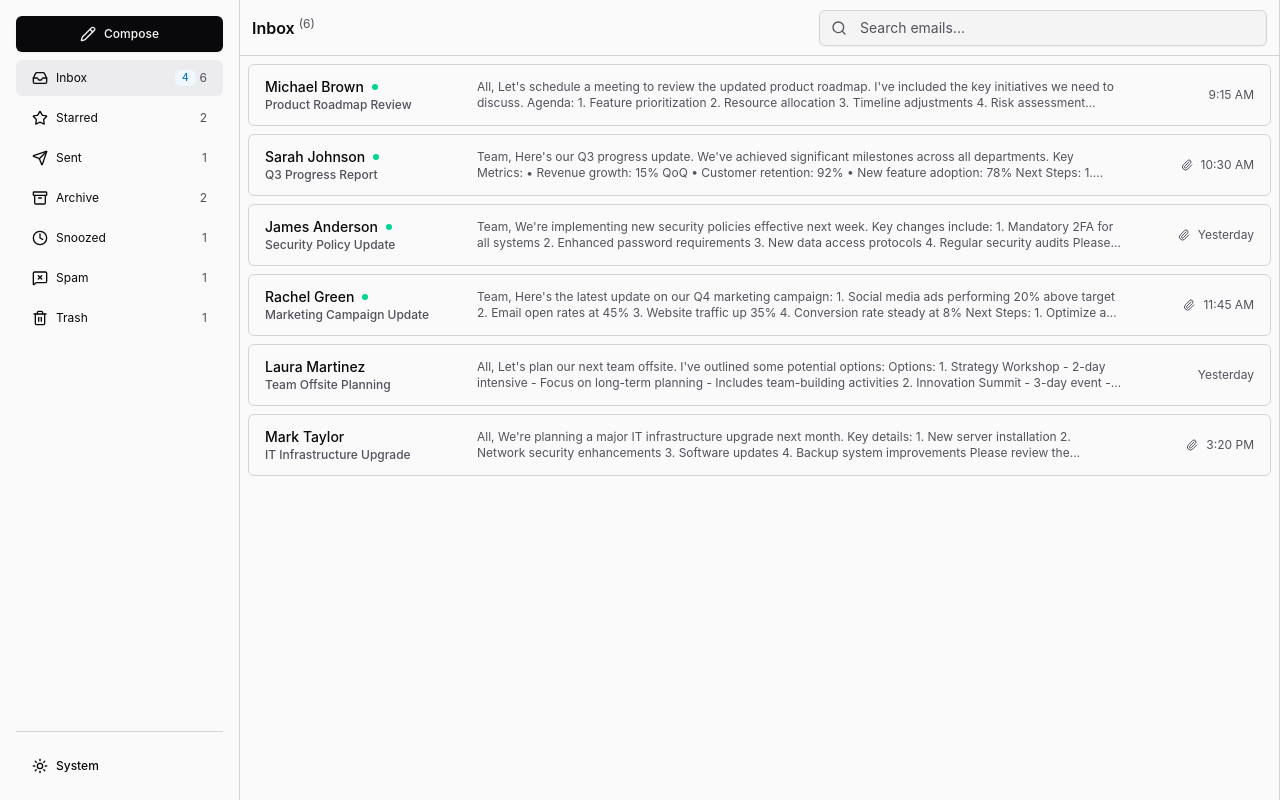
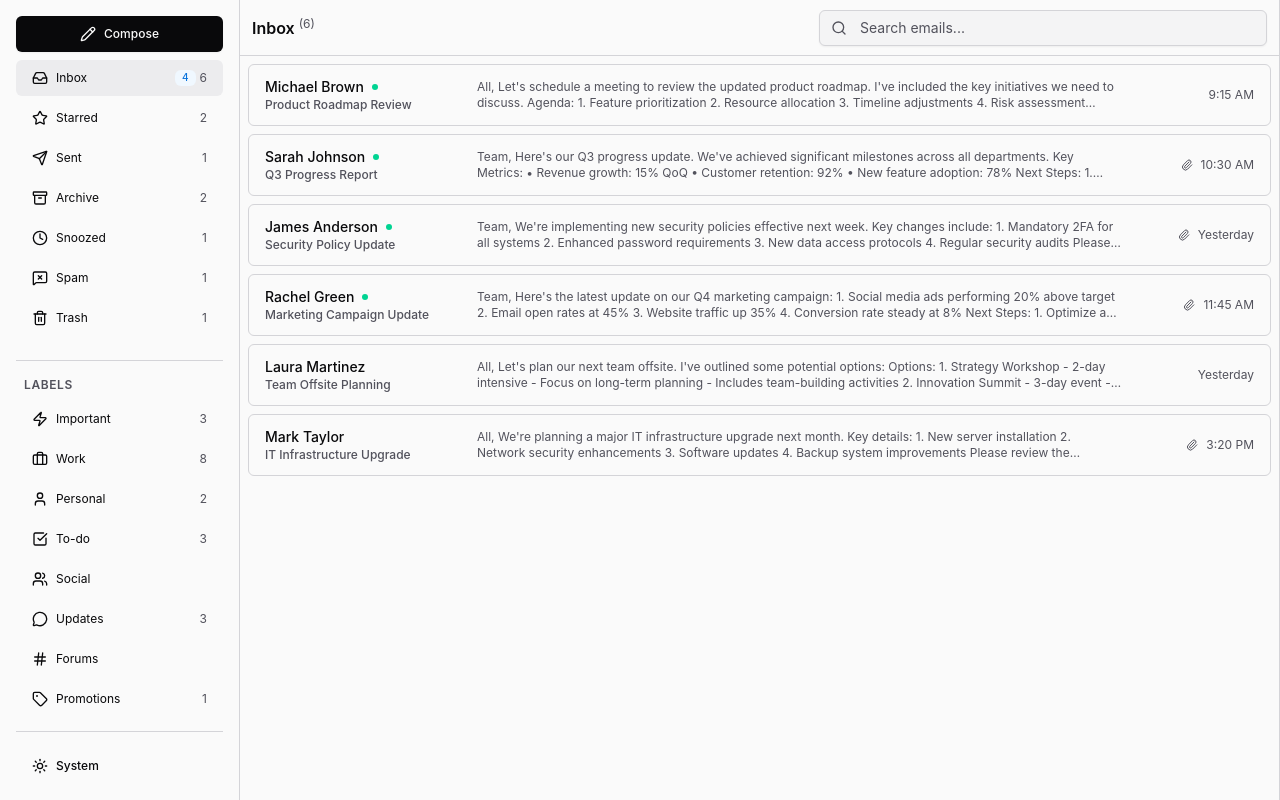
Before and after one commit to neilsong/fmail, a React (Vite) app in the folder frontend/: page / in a window 1280 px wide. Built offline with nearby package versions, Linux system fonts and the light colour scheme.

Commit message:
feat: implement starred email functionality and improve email filtering in sidebar

```diff
--- a/frontend/package.json
+++ b/frontend/package.json
@@ -8,7 +8,7 @@
     "build": "tsc -b && vite build",
     "lint": "eslint .",
     "preview": "vite preview",
-    "check:types": "tsc --noEmit",
+    "check:types": "tsc --noEmit -p tsconfig.app.json",
     "fix:format": "prettier . --write --experimental-cli"
   },
   "dependencies": {
--- a/frontend/src/components/email/EmailList.tsx
+++ b/frontend/src/components/email/EmailList.tsx
@@ -9,14 +9,28 @@ interface EmailListProps {
 }
 
 export const EmailList = ({ onEmailSelect }: EmailListProps) => {
-  const { getFilteredEmails, currentLocation, currentTag, searchQuery, setSearchQuery } =
+  const { getFilteredEmails, currentLocation, currentTag, showStarred, searchQuery, setSearchQuery } =
     useEmailStore();
 
   const filteredEmails = getFilteredEmails();
 
   const getViewTitle = () => {
-    if (currentTag === EmailTag.starred) {
+    if (showStarred) {
       return "Starred";
+    }
+
+    if (currentTag) {
+      const tagTitles = {
+        [EmailTag.important]: "Important",
+        [EmailTag.work]: "Work",
+        [EmailTag.personal]: "Personal",
+        [EmailTag.todo]: "To-do",
+        [EmailTag.social]: "Social",
+        [EmailTag.updates]: "Updates",
+        [EmailTag.forums]: "Forums",
+        [EmailTag.promotions]: "Promotions",
+      };
+      return tagTitles[currentTag] || "Filtered";
     }
 
     const locationTitles = {
@@ -37,8 +51,22 @@ export const EmailList = ({ onEmailSelect }: EmailListProps) => {
       return `No emails matching "${searchQuery}"`;
     }
 
-    if (currentTag === EmailTag.starred) {
+    if (showStarred) {
       return "No starred emails";
+    }
+
+    if (currentTag) {
+      const tagMessages = {
+        [EmailTag.important]: "No important emails",
+        [EmailTag.work]: "No work emails",
+        [EmailTag.personal]: "No personal emails",
+        [EmailTag.todo]: "No to-do emails",
+        [EmailTag.social]: "No social emails",
+        [EmailTag.updates]: "No update emails",
+        [EmailTag.forums]: "No forum emails",
+        [EmailTag.promotions]: "No promotional emails",
+      };
+      return tagMessages[currentTag] || "No emails with this label";
     }
 
     const locationMessages = {
--- a/frontend/src/components/email/EmailSidebar.tsx
+++ b/frontend/src/components/email/EmailSidebar.tsx
@@ -6,8 +6,12 @@ import { EmailLocation, EmailTag } from "@/store/email.schema";
 import { useEmailStore } from "@/store/useEmailStore";
 import {
   Archive,
+  Briefcase,
+  CheckSquare,
   Clock,
+  Hash,
   Inbox,
+  MessageCircle,
   MessageSquareXIcon,
   Moon,
   PanelRightCloseIcon,
@@ -16,7 +20,11 @@ import {
   Send,
   Star,
   Sun,
+  Tag,
   Trash2,
+  User,
+  Users,
+  Zap,
 } from "lucide-react";
 
 interface EmailSidebarProps {
@@ -28,9 +36,12 @@ export const EmailSidebar = ({ isOpen, onToggle }: EmailSidebarProps) => {
   const {
     currentLocation,
     currentTag,
+    showStarred,
     setCurrentLocation,
     setCurrentTag,
+    setShowStarred,
     getLocationCount,
+    getStarredCount,
     getTagCount,
     emails,
     setSelectedEmail,
@@ -46,7 +57,7 @@ export const EmailSidebar = ({ isOpen, onToggle }: EmailSidebarProps) => {
   const sentCount = getLocationCount(EmailLocation.sent);
   const archiveCount = getLocationCount(EmailLocation.archive);
   const snoozedCount = getLocationCount(EmailLocation.snoozed);
-  const starredCount = getTagCount(EmailTag.starred);
+  const starredCount = getStarredCount();
 
   const unreadInboxCount = emails.filter(
     (e) => e.location === EmailLocation.inbox && e.unread
@@ -60,9 +71,38 @@ export const EmailSidebar = ({ isOpen, onToggle }: EmailSidebarProps) => {
 
   const handleStarredClick = () => {
     setCurrentLocation("all");
-    setCurrentTag(EmailTag.starred);
+    setShowStarred(true);
     setSelectedEmail(null); // Clear selected email
     setCurrentView("home"); // Return to home view
+  };
+
+  const handleLabelClick = (tag: EmailTag) => {
+    setCurrentLocation("all");
+    setCurrentTag(tag);
+    setSelectedEmail(null); // Clear selected email
+    setCurrentView("home"); // Return to home view
+  };
+
+  const labelIcons = {
+    [EmailTag.important]: Zap,
+    [EmailTag.work]: Briefcase,
+    [EmailTag.personal]: User,
+    [EmailTag.todo]: CheckSquare,
+    [EmailTag.social]: Users,
+    [EmailTag.updates]: MessageCircle,
+    [EmailTag.forums]: Hash,
+    [EmailTag.promotions]: Tag,
+  };
+
+  const labelNames = {
+    [EmailTag.important]: "Important",
+    [EmailTag.work]: "Work",
+    [EmailTag.personal]: "Personal",
+    [EmailTag.todo]: "To-do",
+    [EmailTag.social]: "Social",
+    [EmailTag.updates]: "Updates",
+    [EmailTag.forums]: "Forums",
+    [EmailTag.promotions]: "Promotions",
   };
 
   return (
@@ -74,12 +114,12 @@ export const EmailSidebar = ({ isOpen, onToggle }: EmailSidebarProps) => {
         )}
       >
         <div className="flex h-full flex-col">
-          <div className="flex flex-col gap-2">
-            <Button className="gap-2" onClick={openComposeModal}>
-              <Pencil className="size-4" />
-              Compose
-            </Button>
-            <nav className="flex-1 flex flex-col gap-1 [&>button]:font-normal">
+          <Button className="gap-2 mb-2" onClick={openComposeModal}>
+            <Pencil className="size-4" />
+            Compose
+          </Button>
+          <div className="flex-1 flex flex-col gap-2 overflow-y-auto">
+            <nav className="flex flex-col gap-1 [&>button]:font-normal">
             <Button
               variant="ghost"
               className={cn(
@@ -107,7 +147,7 @@ export const EmailSidebar = ({ isOpen, onToggle }: EmailSidebarProps) => {
               variant="ghost"
               className={cn(
                 "justify-between gap-2",
-                currentTag === EmailTag.starred && "bg-muted"
+                showStarred && "bg-muted"
               )}
               onClick={handleStarredClick}
             >
@@ -212,6 +252,37 @@ export const EmailSidebar = ({ isOpen, onToggle }: EmailSidebarProps) => {
               )}
             </Button>
             </nav>
+
+            <div className="mt-4 border-t pt-4">
+              <h3 className="mb-2 px-2 text-xs font-semibold text-muted-foreground uppercase tracking-wider">Labels</h3>
+              <nav className="flex flex-col gap-1 [&>button]:font-normal">
+                {Object.entries(labelNames).map(([tag, name]) => {
+                  const Icon = labelIcons[tag as EmailTag];
+                  const count = getTagCount(tag as EmailTag);
+                  return (
+                    <Button
+                      key={tag}
+                      variant="ghost"
+                      className={cn(
+                        "justify-between gap-2",
+                        currentTag === tag && "bg-muted"
+                      )}
+                      onClick={() => handleLabelClick(tag as EmailTag)}
+                    >
+                      <div className="flex items-center gap-2">
+                        <Icon className="size-4" />
+                        {name}
+                      </div>
+                      {count > 0 && (
+                        <span className="text-xs font-normal text-muted-foreground">
+                          {count}
+                        </span>
+                      )}
+                    </Button>
+                  );
+                })}
+              </nav>
+            </div>
           </div>
           <div className="mt-auto pt-4 border-t">
             <Button
--- a/frontend/src/components/ui/avatar.tsx
+++ b/frontend/src/components/ui/avatar.tsx
@@ -1,5 +1,5 @@
 import { Avatar as AvatarBase } from "@base-ui-components/react/avatar";
-import { cva, VariantProps } from "class-variance-authority";
+import { cva, type VariantProps } from "class-variance-authority";
 import * as React from "react";
 
 import { cn } from "@/lib/utils";
--- a/frontend/src/data/emails.json
+++ b/frontend/src/data/emails.json
@@ -7,6 +7,7 @@
     "preview": "All,\n\nLet's schedule a meeting to review the updated product roadmap. I've included the key initiatives we need to discuss.\n\nAgenda:\n1. Feature prioritization\n2. Resource allocation\n3. Timeline adjustments\n4. Risk assessment\n\nProposed times:\n- Tomorrow 10 AM\n- Thursday 2 PM\n\nPlease confirm your availability.\n\nBest,\nMichael",
     "time": "9:15 AM",
     "unread": true,
+    "starred": false,
     "hasAttachment": false,
     "location": "inbox",
     "tags": ["work", "important"]
@@ -19,9 +20,10 @@
     "preview": "Team,\n\nHere's our Q3 progress update. We've achieved significant milestones across all departments.\n\nKey Metrics:\n• Revenue growth: 15% QoQ\n• Customer retention: 92%\n• New feature adoption: 78%\n\nNext Steps:\n1. Finalize Q4 roadmap\n2. Prepare for annual review\n3. Optimize operational workflows\n\nPlease review the attached report and share your feedback.\n\nBest regards,\nSarah",
     "time": "10:30 AM",
     "unread": true,
+    "starred": true,
     "hasAttachment": true,
     "location": "inbox",
-    "tags": ["work", "important", "starred"]
+    "tags": ["work", "important"]
   },
   {
     "id": 6,
@@ -31,6 +33,7 @@
     "preview": "Team,\n\nWe're implementing new security policies effective next week. Key changes include:\n\n1. Mandatory 2FA for all systems\n2. Enhanced password requirements\n3. New data access protocols\n4. Regular security audits\n\nPlease review the attached document and complete the required training by Friday.\n\nBest regards,\nJames",
     "time": "Yesterday",
     "unread": true,
+    "starred": false,
     "hasAttachment": true,
     "location": "inbox",
     "tags": ["work", "important", "todo"]
@@ -43,6 +46,7 @@
     "preview": "Team,\n\nHere's the latest update on our Q4 marketing campaign:\n\n1. Social media ads performing 20% above target\n2. Email open rates at 45%\n3. Website traffic up 35%\n4. Conversion rate steady at 8%\n\nNext Steps:\n1. Optimize ad spend\n2. Launch new content series\n3. Prepare for holiday campaign\n\nLet's discuss in our weekly meeting.\n\nBest,\nRachel",
     "time": "11:45 AM",
     "unread": true,
+    "starred": false,
     "hasAttachment": true,
     "location": "inbox",
     "tags": ["work", "updates"]
@@ -55,6 +59,7 @@
     "preview": "Team,\n\nWe need to finalize the budget for next quarter. Please prepare your department's requirements.\n\nKey Areas:\n1. Marketing spend\n2. R&D allocation\n3. Operational costs\n4. Contingency planning\n\nMeeting Details:\nDate: Friday\nTime: 11 AM\nLocation: Conference Room B\n\nBest,\nEmily",
     "time": "Yesterday",
     "unread": false,
+    "starred": false,
     "hasAttachment": false,
     "location": "archive",
     "tags": ["work"]
@@ -67,6 +72,7 @@
     "preview": "Team,\n\nAttached is the draft for the upcoming client proposal. Please review and provide feedback.\n\nSections:\n1. Executive Summary\n2. Solution Overview\n3. Implementation Plan\n4. Pricing Structure\n5. Case Studies\n\nDeadline for feedback: EOD Friday.\n\nBest regards,\nDavid",
     "time": "Yesterday",
     "unread": false,
+    "starred": false,
     "hasAttachment": true,
     "location": "sent",
     "tags": ["work", "todo"]
@@ -79,9 +85,10 @@
     "preview": "All,\n\nLet's plan our next team offsite. I've outlined some potential options:\n\nOptions:\n1. Strategy Workshop\n   - 2-day intensive\n   - Focus on long-term planning\n   - Includes team-building activities\n\n2. Innovation Summit\n   - 3-day event\n   - Guest speakers\n   - Hackathon included\n\n3. Leadership Retreat\n   - 1-day session\n   - Focus on management skills\n   - Includes coaching sessions\n\nPlease vote for your preferred option by Wednesday.\n\nBest,\nLaura",
     "time": "Yesterday",
     "unread": false,
+    "starred": true,
     "hasAttachment": false,
     "location": "inbox",
-    "tags": ["personal", "starred"]
+    "tags": ["personal"]
   },
   {
     "id": 8,
@@ -91,6 +98,7 @@
     "preview": "All,\n\nWe're planning a major IT infrastructure upgrade next month. Key details:\n\n1. New server installation\n2. Network security enhancements\n3. Software updates\n4. Backup system improvements\n\nPlease review the attached schedule and let me know of any conflicts.\n\nBest regards,\nMark",
     "time": "3:20 PM",
     "unread": false,
+    "starred": false,
     "hasAttachment": true,
     "location": "inbox",
     "tags": ["work", "updates"]
@@ -103,6 +111,7 @@
     "preview": "Don't miss our biggest sale of the year! Get 50% off on all items...",
     "time": "2 days ago",
     "unread": false,
+    "starred": false,
     "hasAttachment": false,
     "location": "spam",
     "tags": ["promotions"]
@@ -115,6 +124,7 @@
     "preview": "Your pull request #423 'Add dark mode support' has been successfully merged into main branch...",
     "time": "3 days ago",
     "unread": false,
+    "starred": false,
     "hasAttachment": false,
     "location": "archive",
     "tags": ["updates"]
@@ -127,6 +137,7 @@
     "preview": "Your package containing 'USB-C Cable' has been delivered to your address...",
     "time": "4 days ago",
     "unread": false,
+    "starred": false,
     "hasAttachment": false,
     "location": "trash",
     "tags": ["personal"]
@@ -139,6 +150,7 @@
     "preview": "Reminder: You have a meeting with the design team in 30 minutes...",
     "time": "5 days ago",
     "unread": false,
+    "starred": false,
     "hasAttachment": false,
     "location": "snoozed",
     "tags": ["work", "todo"]
--- a/frontend/src/store/email.schema.ts
+++ b/frontend/src/store/email.schema.ts
@@ -10,7 +10,6 @@ export const EmailLocationSchema = z.enum([
 ]);
 
 export const EmailTagSchema = z.enum([
-  "starred",
   "important",
   "work",
   "personal",
@@ -29,6 +28,7 @@ export const EmailSchema = z.object({
   preview: z.string(),
   time: z.string(),
   unread: z.boolean(),
+  starred: z.boolean().default(false),
   hasAttachment: z.boolean(),
   location: EmailLocationSchema,
   tags: z.array(EmailTagSchema).default([]),
--- a/frontend/src/store/useEmailStore.ts
+++ b/frontend/src/store/useEmailStore.ts
@@ -9,6 +9,7 @@ interface EmailStore {
   currentView: "home" | "detail";
   currentLocation: EmailLocation | "all";
   currentTag: EmailTag | null;
+  showStarred: boolean;
   sidebarOpen: boolean;
   searchQuery: string;
   composeModalOpen: boolean;
@@ -18,6 +19,7 @@ interface EmailStore {
   setCurrentView: (view: "home" | "detail") => void;
   setCurrentLocation: (location: EmailLocation | "all") => void;
   setCurrentTag: (tag: EmailTag | null) => void;
+  setShowStarred: (show: boolean) => void;
   toggleSidebar: () => void;
   setSidebarOpen: (open: boolean) => void;
   setSearchQuery: (query: string) => void;
@@ -27,6 +29,7 @@ interface EmailStore {
   sendEmail: (emailData: { to: string; cc: string; bcc: string; subject: string; body: string }) => void;
 
   moveEmail: (emailId: number, location: EmailLocation) => void;
+  toggleStarred: (emailId: number) => void;
   toggleTag: (emailId: number, tag: EmailTag) => void;
   addTag: (emailId: number, tag: EmailTag) => void;
   removeTag: (emailId: number, tag: EmailTag) => void;
@@ -35,6 +38,7 @@ interface EmailStore {
 
   getFilteredEmails: () => Email[];
   getLocationCount: (location: EmailLocation) => number;
+  getStarredCount: () => number;
   getTagCount: (tag: EmailTag) => number;
 }
 
@@ -44,6 +48,7 @@ export const useEmailStore = create<EmailStore>((set, get) => ({
   currentView: "home",
   currentLocation: EL.inbox,
   currentTag: null,
+  showStarred: false,
   sidebarOpen: false,
   searchQuery: "",
   composeModalOpen: false,
@@ -52,8 +57,9 @@ export const useEmailStore = create<EmailStore>((set, get) => ({
   setSelectedEmail: (email) =>
     set({ selectedEmail: email, currentView: email ? "detail" : "home" }),
   setCurrentView: (view) => set({ currentView: view }),
-  setCurrentLocation: (location) => set({ currentLocation: location, currentTag: null }),
-  setCurrentTag: (tag) => set({ currentTag: tag }),
+  setCurrentLocation: (location) => set({ currentLocation: location, currentTag: null, showStarred: false }),
+  setCurrentTag: (tag) => set({ currentTag: tag, showStarred: false }),
+  setShowStarred: (show) => set({ showStarred: show, currentTag: null }),
   toggleSidebar: () => set((state) => ({ sidebarOpen: !state.sidebarOpen })),
   setSidebarOpen: (open) => set({ sidebarOpen: open }),
   setSearchQuery: (query) => set({ searchQuery: query }),
@@ -70,6 +76,7 @@ export const useEmailStore = create<EmailStore>((set, get) => ({
       preview: emailData.body.substring(0, 100) + (emailData.body.length > 100 ? "..." : ""),
       time: new Date().toLocaleString(),
       unread: false,
+      starred: false,
       hasAttachment: false,
       location: "sent",
       tags: [],
@@ -91,6 +98,17 @@ export const useEmailStore = create<EmailStore>((set, get) => ({
           ? { ...state.selectedEmail, location }
           : state.selectedEmail,
       currentView: "home", // Return to home view when email is moved
+    })),
+
+  toggleStarred: (emailId) =>
+    set((state) => ({
+      emails: state.emails.map((email) =>
+        email.id === emailId ? { ...email, starred: !email.starred } : email
+      ),
+      selectedEmail:
+        state.selectedEmail?.id === emailId
+          ? { ...state.selectedEmail, starred: !state.selectedEmail.starred }
+          : state.selectedEmail,
     })),
 
   toggleTag: (emailId, tag) =>
@@ -170,6 +188,10 @@ export const useEmailStore = create<EmailStore>((set, get) => ({
       filtered = filtered.filter((email) => email.location === state.currentLocation);
     }
 
+    if (state.showStarred) {
+      filtered = filtered.filter((email) => email.starred);
+    }
+
     if (state.currentTag !== null) {
       filtered = filtered.filter((email) => email.tags.includes(state.currentTag!));
     }
@@ -193,6 +215,11 @@ export const useEmailStore = create<EmailStore>((set, get) => ({
     return state.emails.filter((email) => email.location === location).length;
   },
 
+  getStarredCount: () => {
+    const state = get();
+    return state.emails.filter((email) => email.starred).length;
+  },
+
   getTagCount: (tag) => {
     const state = get();
     return state.emails.filter((email) => email.tags.includes(tag)).length;
```
Also changed, not shown: frontend/src/components/email/ComposeModal.tsx (+7 -7 lines), frontend/src/components/email/EmailActions.tsx (+5 -6 lines), frontend/src/components/email/EmailDetail.tsx (+34 -1 lines), frontend/src/hooks/use-intersection-observer.ts (added, +64 -0 lines).
